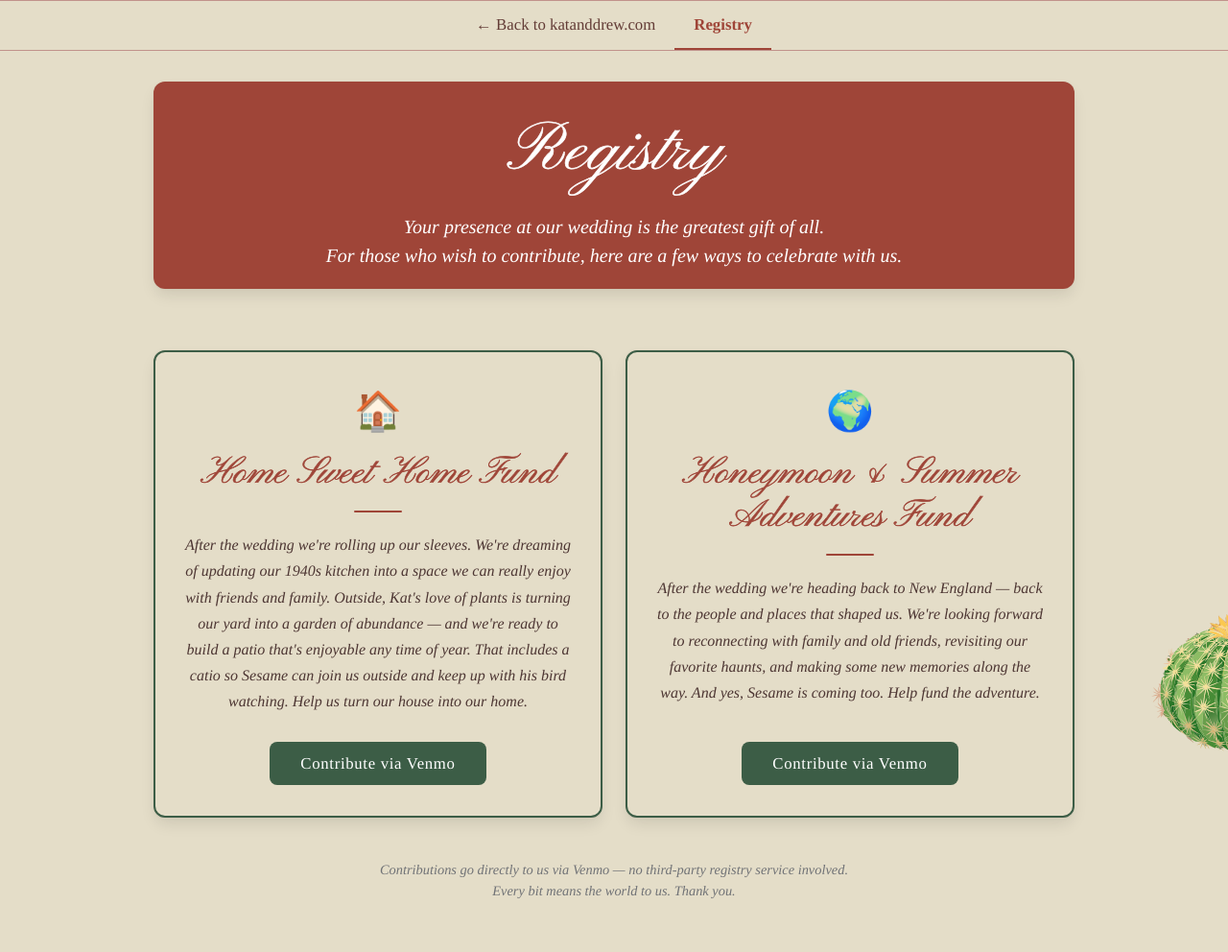
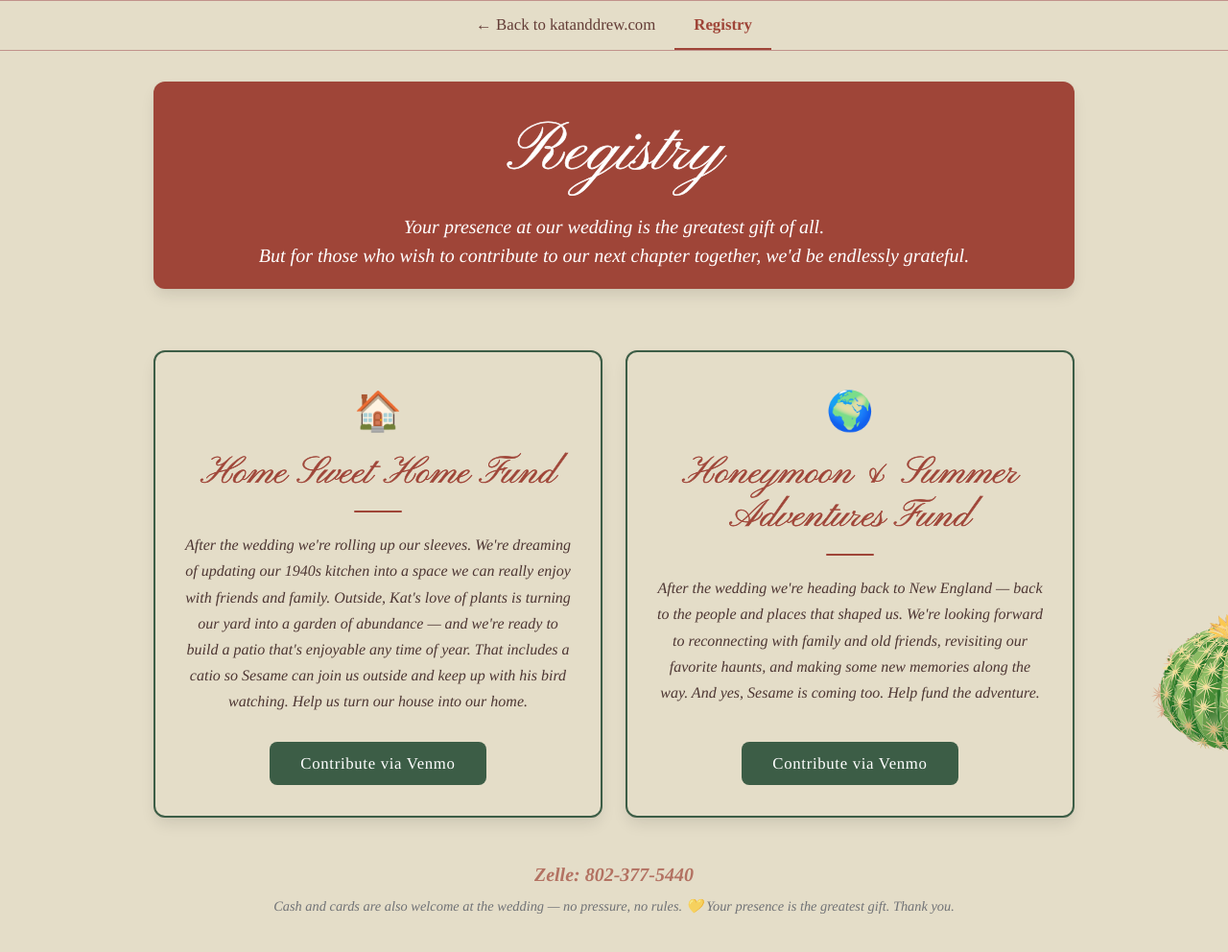
Before and after one commit to dwilla/wedding, a plain HTML site: page registry.html in a window 1280 px wide. Shown: the whole page at 96% size. Drawn offline with nearby package versions, Linux system fonts and the light colour scheme.

Commit message:
Update registry page intro text, add Zelle and footer note

```diff
--- a/registry.html
+++ b/registry.html
@@ -29,7 +29,7 @@
         <h1 class="is-size-1">Registry</h1>
         <p class="is-size-5" style="font-family:'Tinos',serif;font-style:italic;margin-top:0.5rem;">
           Your presence at our wedding is the greatest gift of all.<br>
-          For those who wish to contribute, here are a few ways to celebrate with us.
+          But for those who wish to contribute to our next chapter together, we'd be endlessly grateful.
         </p>
       </div>
     </div>
@@ -83,10 +83,10 @@
       </div>
 
       <!-- Footer note -->
-      <p class="has-text-centered registry-footer-note">
-        Contributions go directly to us via Venmo &mdash; no third-party registry service involved.<br>
-        Every bit means the world to us. Thank you.
-      </p>
+      <div class="has-text-centered registry-footer-note">
+        <p style="font-size:1.25rem;color:hsl(8,48%,42%);font-weight:700;">Zelle: 802-377-5440</p>
+        <p style="margin-top:0.5rem;">Cash and cards are also welcome at the wedding &mdash; no pressure, no rules. 💛 Your presence is the greatest gift. Thank you.</p>
+      </div>
 
     </div>
   </section>
```
